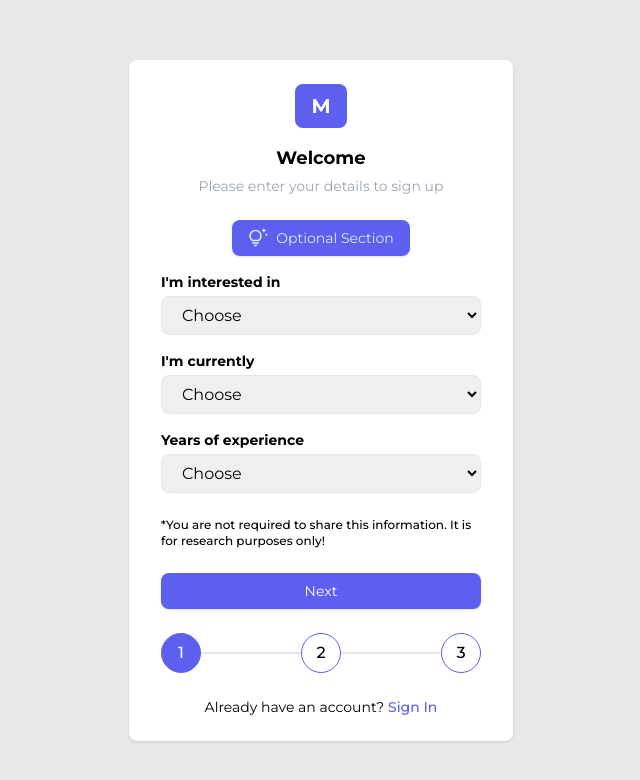
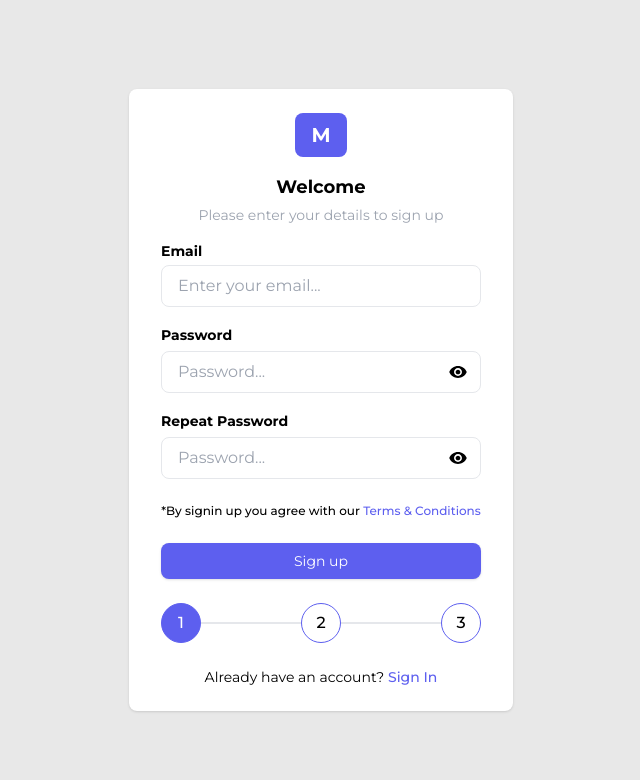
Before and after one commit to marionikolov17/Portfolio-Builder, a React (Vite) app in the folder client/: page /register in a window 1280 px wide. Shown: the top 780 px of the page, without its empty margins (319-959 px from the left). Built offline with nearby package versions, Linux system fonts and the light colour scheme.

Commit message:
Update Register.jsx

```diff
--- a/client/src/pages/Register/Register.jsx
+++ b/client/src/pages/Register/Register.jsx
@@ -60,7 +60,7 @@ export default function Register() {
                         </button>
                     </div>
                     {/* Second Step inputs */}
-                    <div className="w-full flex flex-col items-center">
+                    <div className="w-full hidden flex-col items-center">
                         <div className="bg-primaryBlue py-2 px-4 flex items-center mt-6 rounded-lg shadow">
                             <MdOutlineTipsAndUpdates className="me-2 text-xl text-blue-100"/>
                             <p className="text-blue-100 text-sm">Optional Section</p>
@@ -119,7 +119,7 @@ export default function Register() {
                         </button>
                     </div>
                     {/* Last Step inputs */}
-                    <div className="w-full hidden flex-col items-center">
+                    <div className="w-full flex flex-col items-center">
                         {/* Email */}
                         <div className="mt-4 w-full">
                             <label htmlFor="email" className="block text-sm font-bold">Email</label>
@@ -161,6 +161,7 @@ export default function Register() {
                                 {isShownRePassword && <IoMdEyeOff className="mx-3 text-xl cursor-pointer" onClick={() => setIsShownRePassword(false)}/>}
                             </div>
                         </div>
+                        <p className="mt-6 text-xs font-medium">*By signin up you agree with our <Link className="text-primaryBlue">Terms & Conditions</Link></p>
                         <button className="mt-6 w-full py-2 flex justify-center text-sm bg-primaryBlue text-white rounded-lg shadow transition duration-300 hover:ring-1 hover:ring-primaryBlue">
                             Sign up
                         </button>
```
